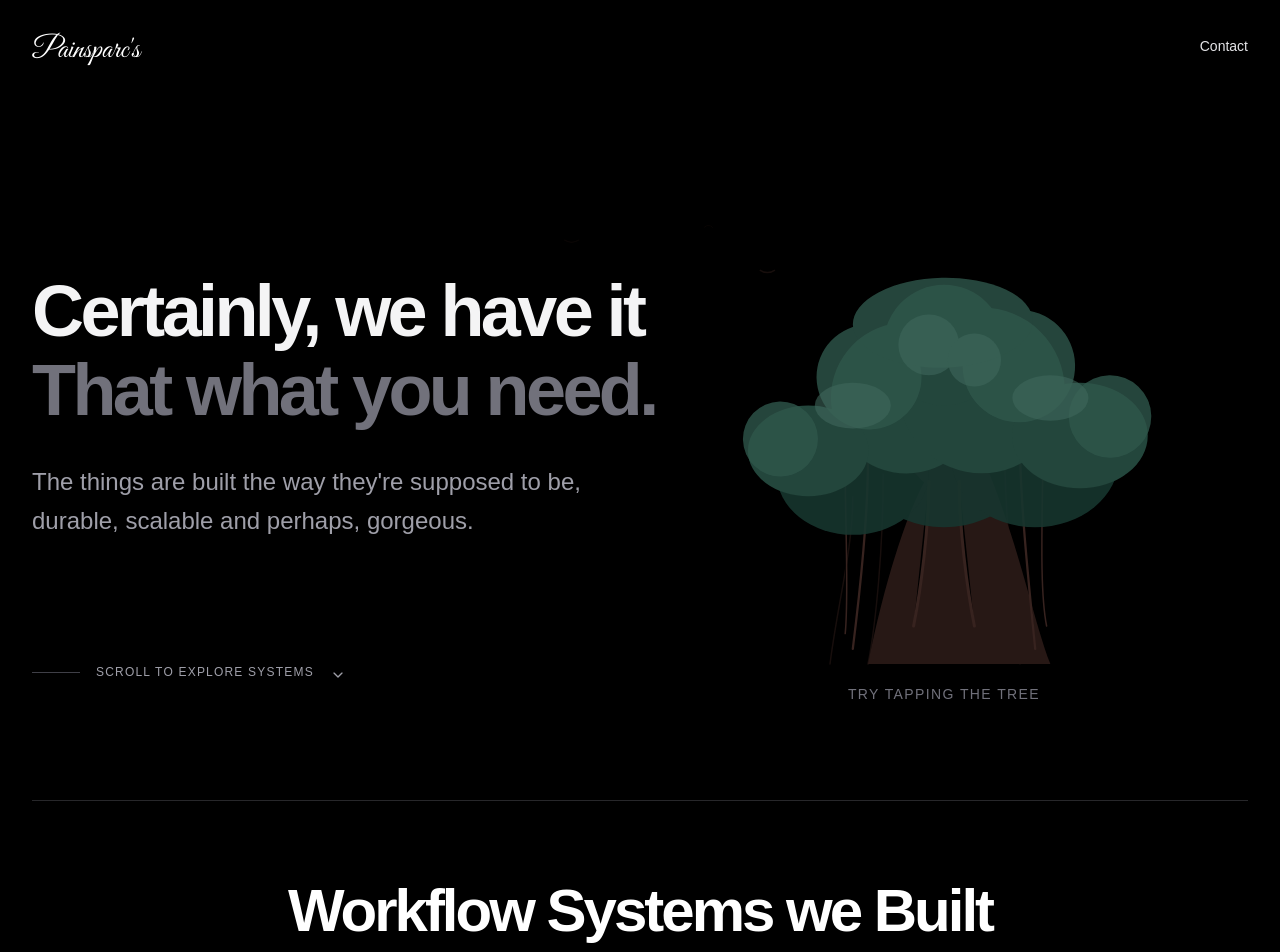
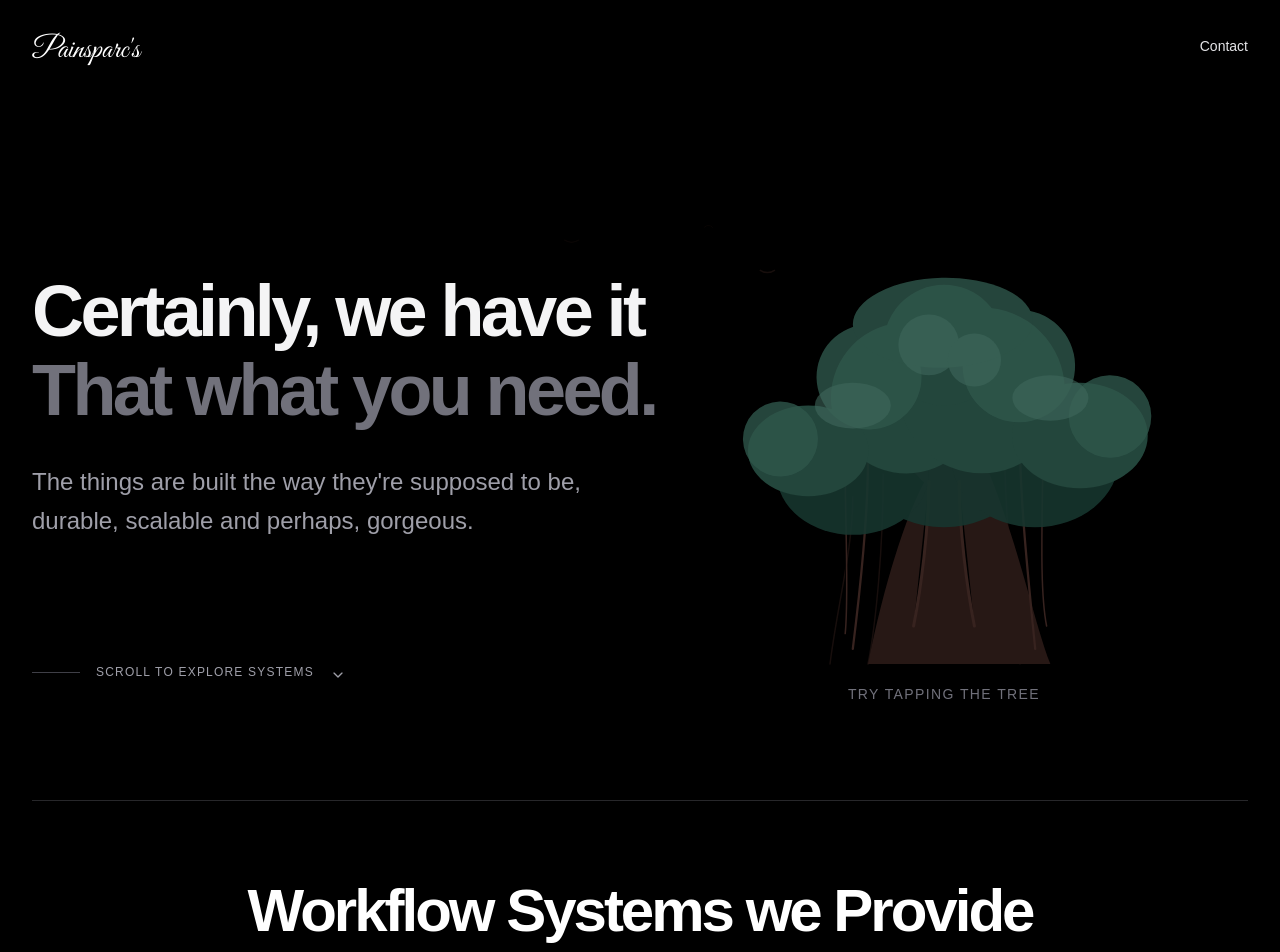
Before and after one commit to painsparc/painsparc-web, a Next.js app: page / in a window 1280 px wide. Shown: the top 952 px of the page. Built offline with nearby package versions, Linux system fonts and the light colour scheme.

Commit message:
Update PainsparcHome.tsx

```diff
--- a/components/PainsparcHome.tsx
+++ b/components/PainsparcHome.tsx
@@ -163,7 +163,7 @@ export default function PainsparcHome() {
                 viewport={{ once: true, margin: "-50px" }}
                 className="text-4xl md:text-6xl font-bold text-white tracking-tighter"
             >
-                Workflow Systems we Built
+                Workflow Systems we Provide
             </motion.h2>
         </div>
 
```
